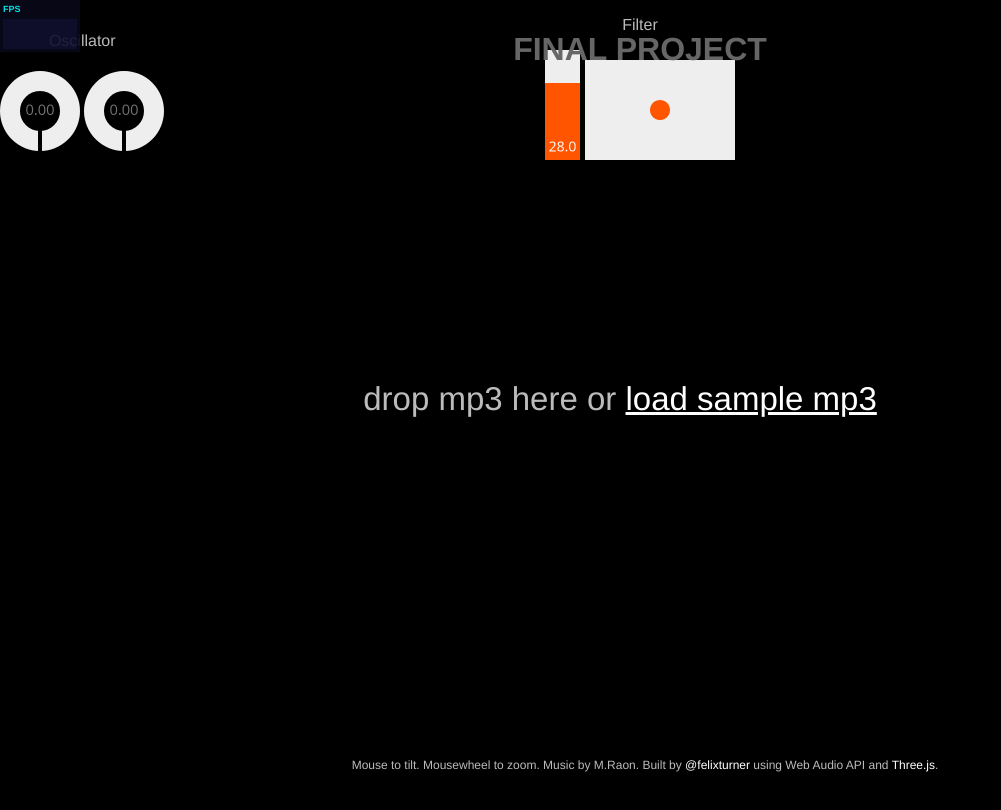
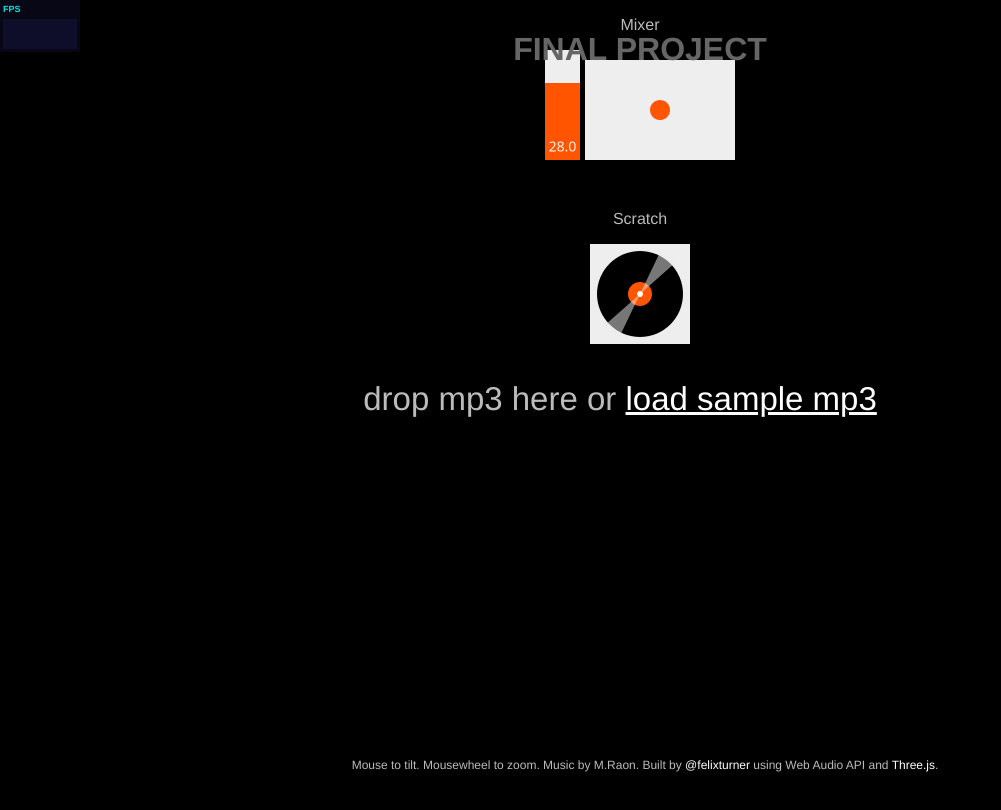
Before and after one commit to mgkim9704/Project, a plain HTML site: page index.html in a window 1280 px wide. Shown: the whole page, without its empty margins (0-1001 px from the left). Drawn offline with nearby package versions, Linux system fonts and the light colour scheme.

Commit message:
Update index.html

```diff
--- a/index.html
+++ b/index.html
@@ -10,16 +10,15 @@
 	<h1>FINAL PROJECT</h1>
 	<div id="loading"></div>
 
-	<div id="osc">
-	<p class="panelLabel"> Oscillator </p>
-	<canvas nx="dial" id="gui_lfo_rate" height="120" width="80" label="LFO rate"> </canvas>
-	<canvas nx="dial" id="gui_lfo_depth" height="120" width="80" label="LFO depth"> </canvas>
+	<div id="Mixer">
+	<p class="panelLabel"> Mixer </p>
+	<canvas nx="slider" min="0" max="40" label="Mod Depth"></canvas>
+	<canvas nx='position' label="Filter"></canvas>
 	</div>
 
-	<div id="Filter">
-	<p class="panelLabel"> Filter </p>
-	<canvas nx="slider" min="0" max="40" label="Mod Depth"></canvas>
-	<canvas nx='position' label="Filter"></canvas>
+	<div id="Scratch">
+	<p class="panelLabel"> Scratch </p>
+	<canvas nx='vinyl' label="Filter"></canvas>
 	</div>
 
 	<div id="info">Mouse to tilt. Mousewheel to zoom. Music by M.Raon. Built by <a href="http://www.twitter.com/felixturner">@felixturner</a> using Web Audio API and <a href="https://github.com/mrdoob/three.js/">Three.js</a>.
```
